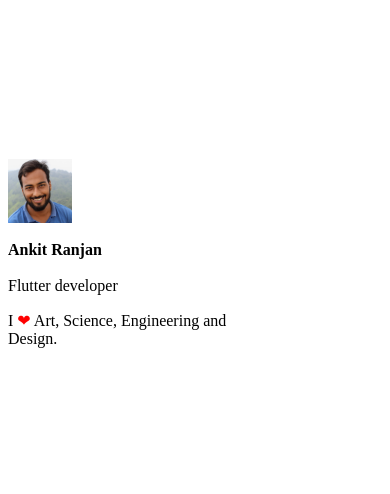
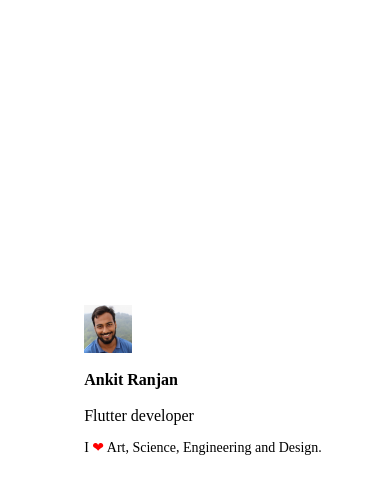
Before and after one commit to ankitranjandev/ankitranjan, a plain HTML site: page public/index.html in a window 390 px wide. Drawn offline with Linux system fonts and the light colour scheme.

Commit message:
mobile-responsive/

```diff
--- a/public/index.html
+++ b/public/index.html
@@ -2,6 +2,7 @@
 <html lang="en">
     <head>
         <meta charset="UTF-8">
+        <meta name="viewport" content="width=device-width, initial-scale=1.0">
         <link rel="stylesheet" href="styles.css">
         <link rel="apple-touch-icon" sizes="180x180" href="images/apple-touch-icon.png">
         <link rel="icon" type="image/png" sizes="32x32" href="images/favicon-32x32.png">
--- a/public/styles.css
+++ b/public/styles.css
@@ -11,3 +11,26 @@
     justify-content: center;
     align-items: flex-start;
 }
+
+@media only screen and (max-width: 768px) {
+    .container {
+        height: 80vh;
+        width: 90vw;
+    }
+}
+
+@media only screen and (max-width: 480px) {
+    .container {
+        height: 90vh;
+        width: 100vw;
+    }
+
+    .content img {
+        width: 48px;
+        height: 48px;
+    }
+
+    .content p {
+        font-size: 14px;
+    }
+}
```
Also changed, not shown: 1 other file.
